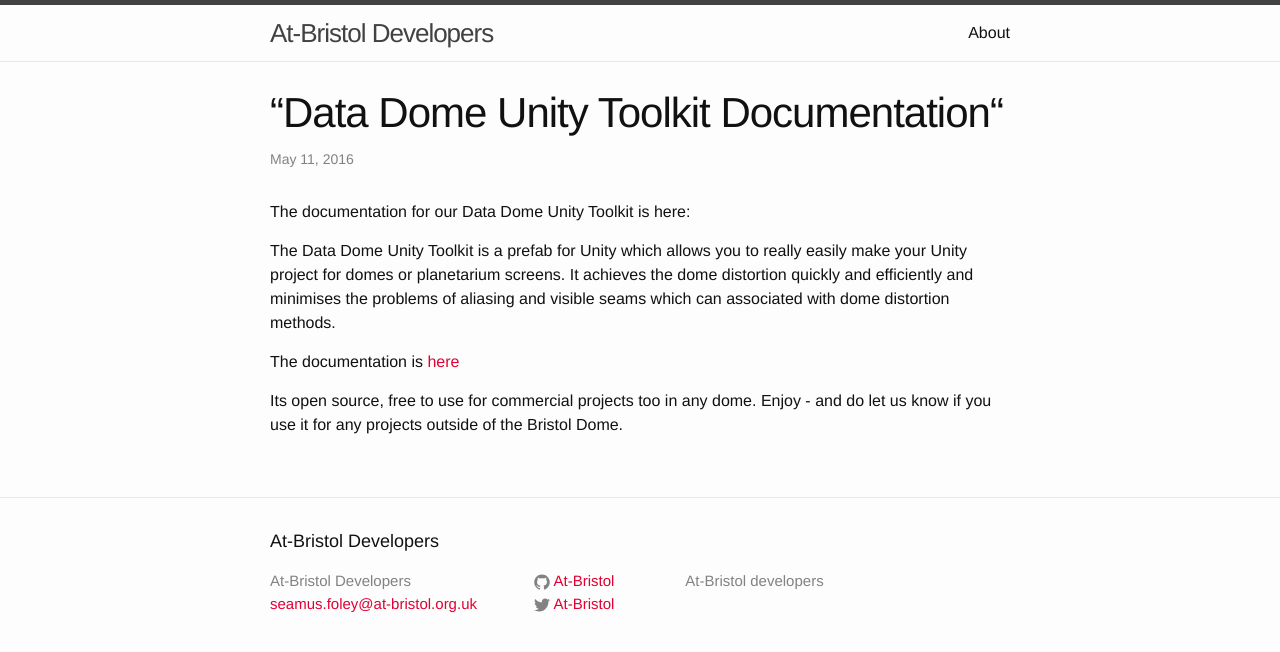
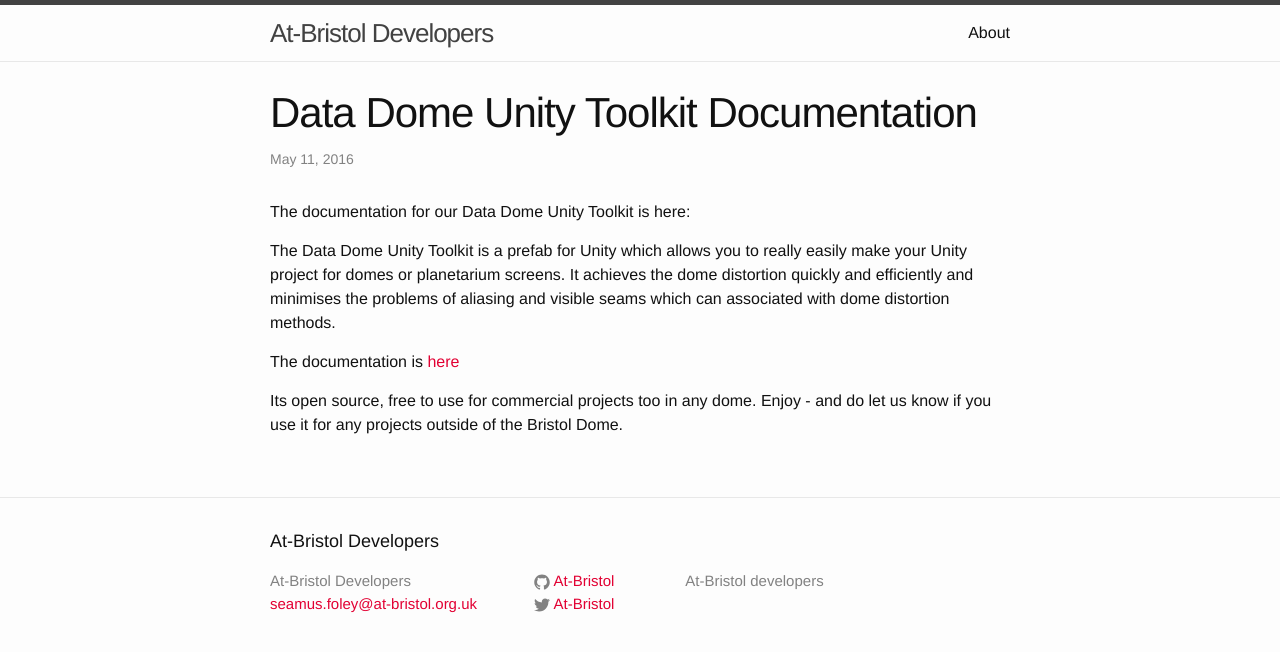
Before and after one commit to At-Bristol/DEV0011-At-Bristol.github.io, a Jekyll site: the page built from _posts/2016-05-11-DataDomeToolkit.md, in a window 1280 px wide. Shown: the top 652 px of the page. Built offline with Jekyll 4.4.1, drawn with Linux system fonts in a browser that asks for light colours.

```diff
--- a/_posts/2016-05-11-DataDomeToolkit.md
+++ b/_posts/2016-05-11-DataDomeToolkit.md
@@ -1,6 +1,6 @@
 ---
 layout: post
-title:  “Data Dome Unity Toolkit Documentation“
+title:  Data Dome Unity Toolkit Documentation
 date:   2016-05-11 14:38:08 +0100
 categories: Data Dome
 ---
```
